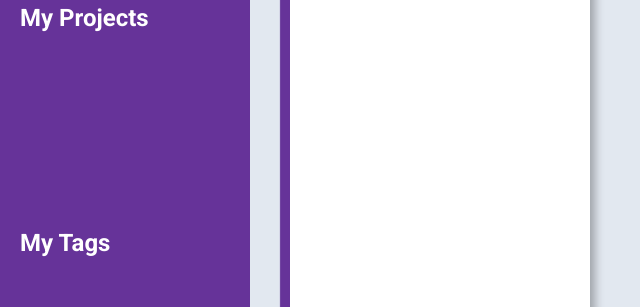
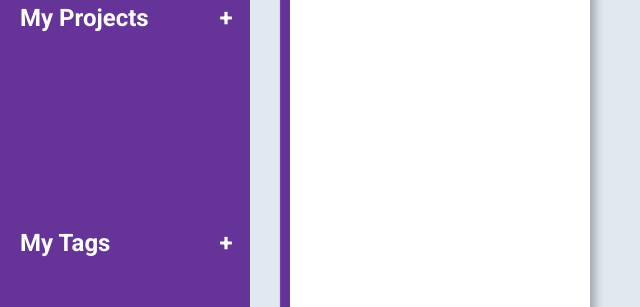
Before and after one commit to JoeyParshley/odin-todoList, a plain HTML site: page src/template.html in a window 1280 px wide. Shown: the part 311-618 px from the top of the page, 0-640 px from the left. Drawn offline with Linux system fonts and the light colour scheme.

Commit message:
Add controls to add projects and tags

```diff
--- a/src/styles/style.css
+++ b/src/styles/style.css
@@ -246,6 +246,11 @@ h4 {
         }
     }
 
+    h2 {
+        display: grid;
+        grid-template-columns: 95% 5%;
+    }
+
     .menu.side-menu {
         display: grid;
 
--- a/src/template.html
+++ b/src/template.html
@@ -517,11 +517,11 @@
                     </ul>
                 </div>
                 <div class="my-projects">
-                    <h2>My Projects</h2>
+                    <h2><span>My Projects</span><a href="#">+</a></h2>
                     <ul class="project-list menu side-menu"></ul>
                 </div>
                 <div class="my-tags">
-                    <h2>My Tags</h2>
+                    <h2><span>My Tags</span><a href="#">+</a></h2>
                     <ul id="tag-list" class="tag-list menu side-menu"></ul>
                 </div>
             </div>
```
